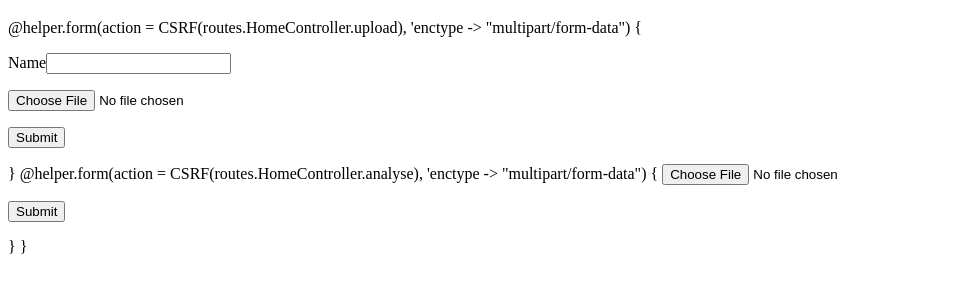
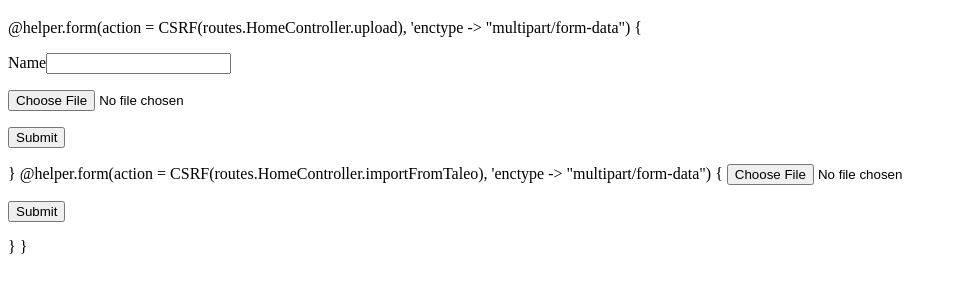
Before and after one commit to guardian/redact-pdf, a plain HTML site: page app/views/index.scala.html in a window 1280 px wide. Shown: the part 87-380 px from the top of the page, without its empty margins (0-957 px from the left). Drawn offline with Linux system fonts and the light colour scheme.

Commit message:
Import from Taleo

```diff
--- a/app/views/index.scala.html
+++ b/app/views/index.scala.html
@@ -12,7 +12,7 @@
       <input type="submit">
     </p>
   }
-  @helper.form(action = CSRF(routes.HomeController.analyse), 'enctype -> "multipart/form-data") {
+  @helper.form(action = CSRF(routes.HomeController.importFromTaleo), 'enctype -> "multipart/form-data") {
     <input type="file" name="picture">
     <p>
       <input type="submit">
```
Also changed, not shown: 5 other files.
